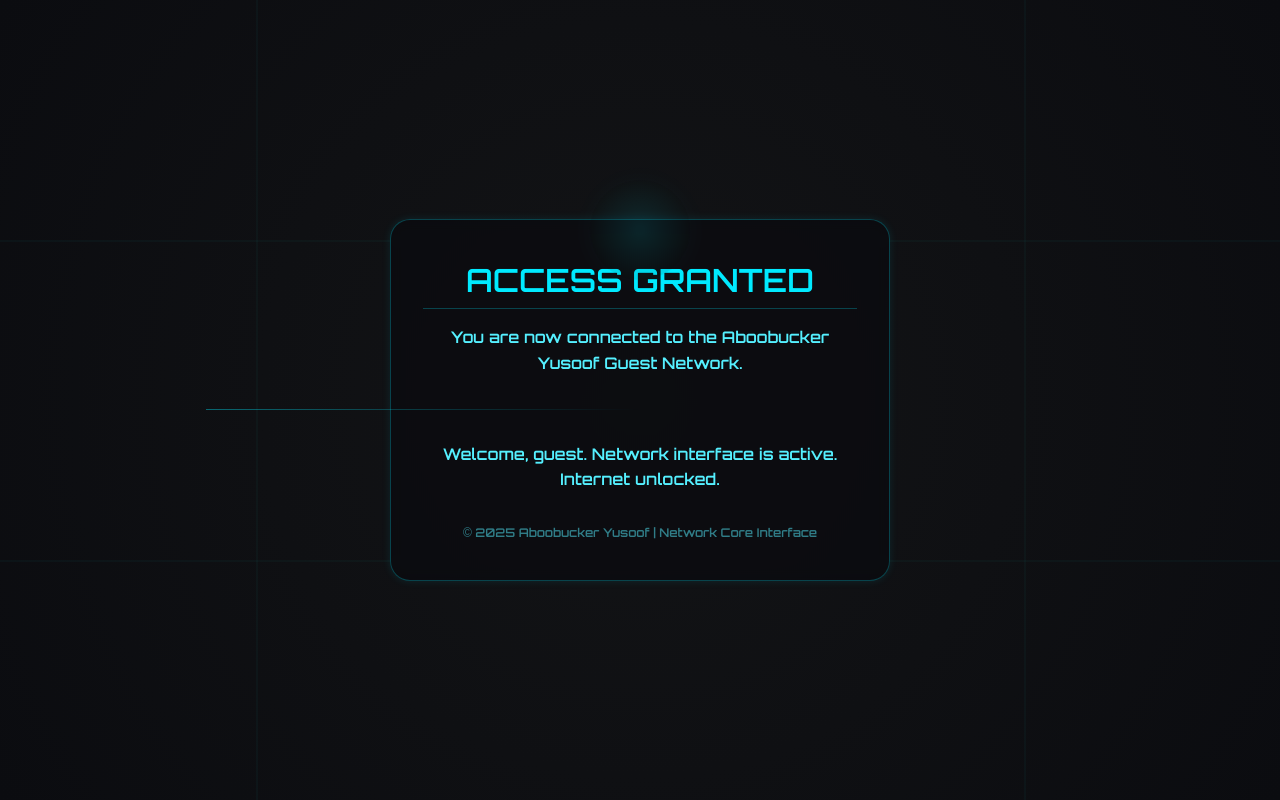
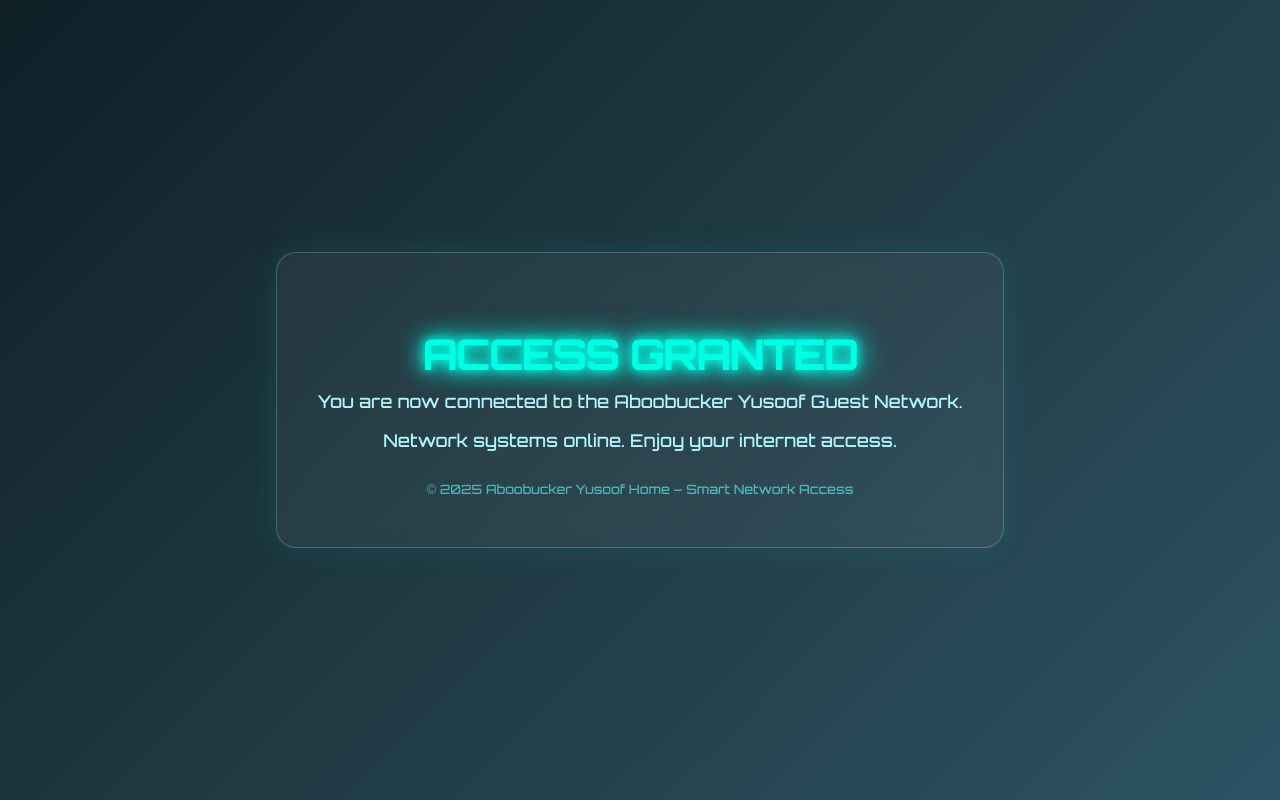
Before and after one commit to boss0007000/Yusoof-Guest, a plain HTML site: page Index.html in a window 1280 px wide. Drawn offline with Linux system fonts and the light colour scheme.

Commit message:
Update Index.html

```diff
--- a/Index.html
+++ b/Index.html
@@ -3,166 +3,76 @@
 <head>
   <meta charset="UTF-8" />
   <meta name="viewport" content="width=device-width, initial-scale=1.0"/>
-  <title>Yusoof Network Access</title>
+  <title>Connected to Yusoof Network</title>
   <style>
-    @import url('https://fonts.googleapis.com/css2?family=Orbitron:wght@600&display=swap');
+    @import url('https://fonts.googleapis.com/css2?family=Orbitron:wght@500&display=swap');
 
-    :root {
-      --primary: #00eaff;
-      --accent: #55f0ff;
-      --bg: #0b0c10;
-      --hud-line: rgba(0, 234, 255, 0.25);
-    }
-
-    * {
-      box-sizing: border-box;
+    body {
       margin: 0;
       padding: 0;
-    }
-
-    body {
-      background: radial-gradient(circle at center, #131416 0%, var(--bg) 100%);
       font-family: 'Orbitron', sans-serif;
-      color: var(--primary);
+      background: linear-gradient(135deg, #0f2027, #203a43, #2c5364);
+      color: #ffffff;
       display: flex;
+      align-items: center;
       justify-content: center;
-      align-items: center;
       height: 100vh;
       overflow: hidden;
-      text-align: center;
-      padding: 20px;
     }
 
     .container {
-      position: relative;
-      background: rgba(10, 10, 15, 0.7);
-      border: 1px solid var(--hud-line);
+      background: rgba(255, 255, 255, 0.05);
+      backdrop-filter: blur(10px);
+      border: 1px solid rgba(255, 255, 255, 0.2);
+      padding: 50px 40px;
       border-radius: 20px;
-      padding: 2.5rem 2rem;
-      max-width: 500px;
-      width: 100%;
-      backdrop-filter: blur(6px);
-      box-shadow: 0 0 8px rgba(0, 234, 255, 0.1);
-      z-index: 10;
-    }
-
-    .arc-reactor {
-      position: absolute;
-      top: -40px;
-      left: 50%;
-      transform: translateX(-50%);
-      width: 100px;
-      height: 100px;
-      background: radial-gradient(circle, var(--primary) 5%, #000 80%);
-      border-radius: 50%;
-      box-shadow: 0 0 25px rgba(0, 234, 255, 0.3);
-      animation: spin 6s linear infinite;
-      opacity: 0.1;
+      text-align: center;
+      box-shadow: 0 0 30px rgba(0, 255, 255, 0.1);
+      animation: fadeIn 1.5s ease-out;
     }
 
     h1 {
-      font-size: 2rem;
-      margin-bottom: 1rem;
-      color: var(--primary);
-      border-bottom: 1px solid var(--hud-line);
-      padding-bottom: 0.5rem;
+      font-size: 2.5rem;
+      color: #00ffe5;
+      margin-bottom: 10px;
     }
 
     p {
-      font-size: 1rem;
-      color: var(--accent);
-      margin-top: 1rem;
-      line-height: 1.6;
+      font-size: 1.1rem;
+      color: #b0f5ff;
+      margin-top: 0.5rem;
     }
 
-    .hud-line {
-      height: 1px;
-      background: linear-gradient(to right, var(--primary), transparent);
-      margin: 2rem 0;
-      opacity: 0.4;
-      animation: scan 4s linear infinite;
+    .glow {
+      text-shadow: 0 0 10px #00ffe5, 0 0 20px #00ffe5, 0 0 30px #00ffe5;
     }
 
     .footer {
-      font-size: 0.75rem;
-      color: #55f0ff80;
-      margin-top: 2rem;
+      margin-top: 30px;
+      font-size: 0.8rem;
+      color: #66ffff99;
     }
 
-    /* HUD Overlay Lines */
-    .hud-overlay {
-      position: absolute;
-      top: 0;
-      left: 0;
-      width: 100vw;
-      height: 100vh;
-      pointer-events: none;
-      z-index: 1;
-    }
-
-    .hud-line-vertical, .hud-line-horizontal {
-      position: absolute;
-      background: rgba(0, 234, 255, 0.1);
-      animation: flicker 3s infinite alternate;
-    }
-
-    .hud-line-vertical {
-      width: 2px;
-      height: 100%;
-      left: 20%;
-    }
-
-    .hud-line-horizontal {
-      height: 2px;
-      width: 100%;
-      top: 40%;
-    }
-
-    @keyframes spin {
-      0% { transform: translateX(-50%) rotate(0deg); }
-      100% { transform: translateX(-50%) rotate(360deg); }
-    }
-
-    @keyframes scan {
-      0% { transform: translateX(-100%); }
-      100% { transform: translateX(100%); }
-    }
-
-    @keyframes flicker {
-      0% { opacity: 0.1; }
-      100% { opacity: 0.4; }
-    }
-
-    @media (max-width: 480px) {
-      h1 { font-size: 1.6rem; }
-      p { font-size: 0.95rem; }
-      .container { padding: 2rem 1.5rem; }
+    @keyframes fadeIn {
+      from {
+        opacity: 0;
+        transform: translateY(20px);
+      }
+      to {
+        opacity: 1;
+        transform: translateY(0);
+      }
     }
   </style>
 </head>
 <body>
 
-  <div class="hud-overlay">
-    <div class="hud-line-vertical" style="left: 20%;"></div>
-    <div class="hud-line-vertical" style="left: 80%;"></div>
-    <div class="hud-line-horizontal" style="top: 30%;"></div>
-    <div class="hud-line-horizontal" style="top: 70%;"></div>
+  <div class="container">
+    <h1 class="glow">ACCESS GRANTED</h1>
+    <p>You are now connected to the Aboobucker Yusoof Guest Network.</p>
+    <p>Network systems online. Enjoy your internet access.</p>
+    <div class="footer">© 2025 Aboobucker Yusoof Home – Smart Network Access</div>
   </div>
-
-  <div class="container">
-    <div class="arc-reactor"></div>
-    <h1>ACCESS GRANTED</h1>
-    <p>You are now connected to the Aboobucker Yusoof Guest Network.</p>
-    <div class="hud-line"></div>
-    <p>Welcome, guest. Network interface is active. Internet unlocked.</p>
-    <div class="footer">© 2025 Aboobucker Yusoof | Network Core Interface</div>
-  </div>
-
-  <!-- Voice Greeting -->
-  <audio autoplay>
-    <source src="https://actions.google.com/sounds/v1/cartoon/wood_plank_flicks.ogg" type="audio/ogg">
-    <!-- Replace with your own Iron Man-style MP3/OGG if you have a better one -->
-  </audio>
 
 </body>
 </html>
```
